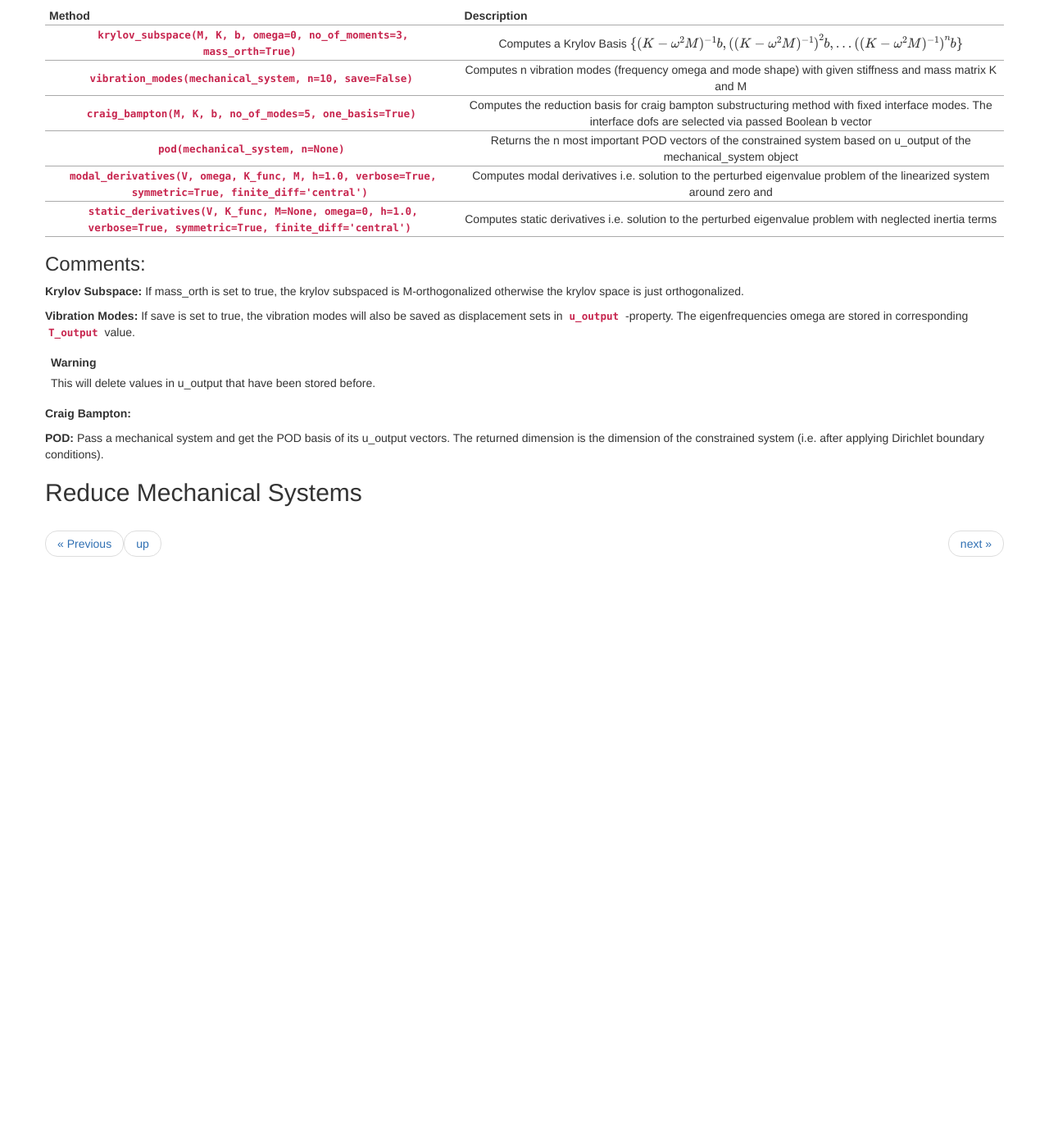
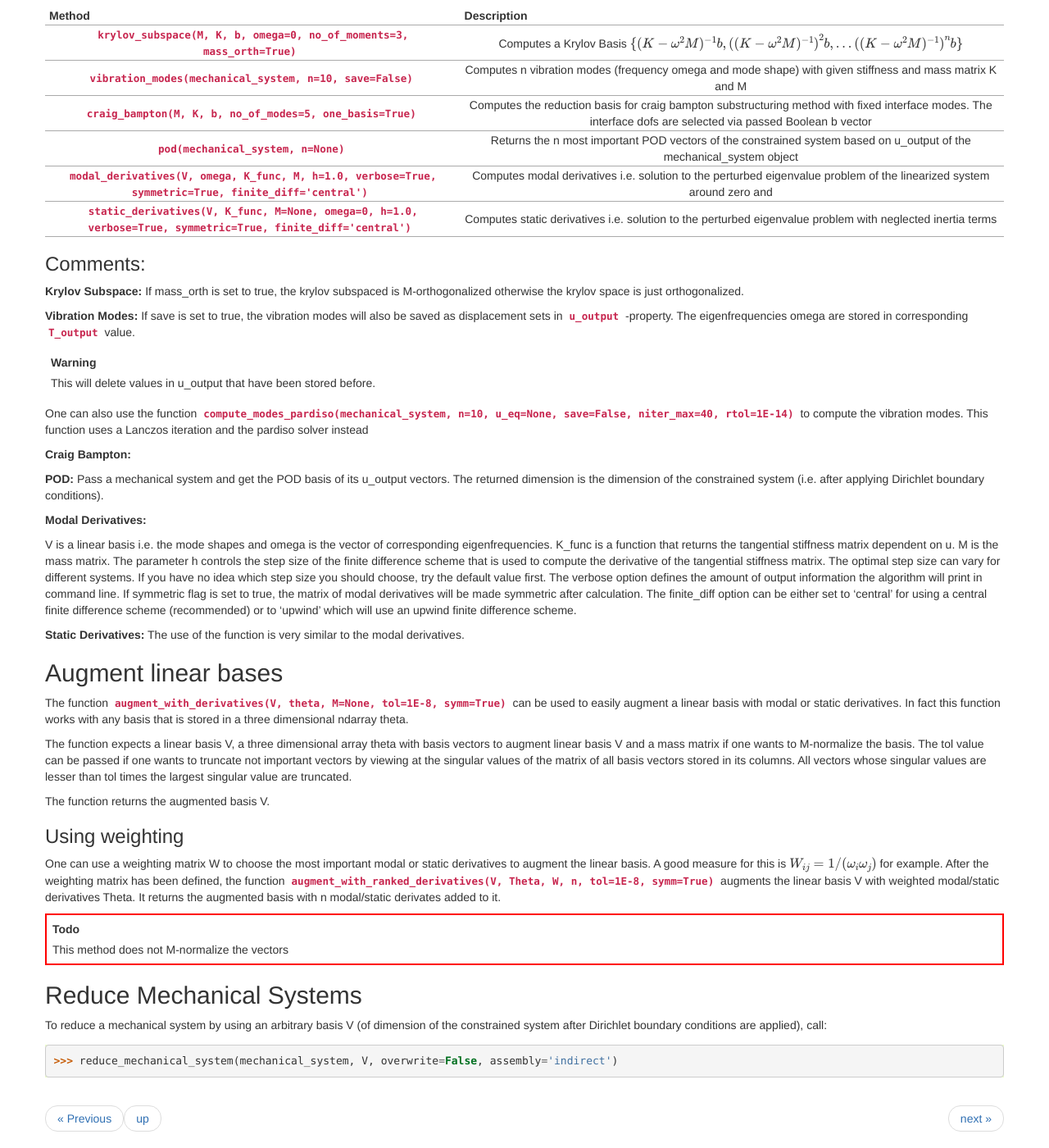
Before and after one commit to AppliedMechanics/AMfe, a Sphinx documentation site: the page built from docs/chapters/fundamentals/reduced_basis.rst, in a window 1280 px wide and 1400 px high, scrolled down 335 px. Shown: the whole window at 82% size. Built offline with Sphinx 7.4.7, drawn with Linux system fonts in a browser that asks for light colours; pages that are not in the unit, such as notebooks, are missing from menus; before the commit the page ends 1034 px from its top, so only the background shows below that.

Commit message:
Added documentation to reduced_basis

```diff
--- a/docs/chapters/fundamentals/mechanical_system.rst
+++ b/docs/chapters/fundamentals/mechanical_system.rst
@@ -95,9 +95,9 @@ Example: Define a linear time function::
 The shadow_area parameter is Boolean parameter. If this parameter is set to true, the applied force will be scaled
 by the projected area of the boundary in the direction of the applied force. This only makes sense if a tuple of
 coordinates are passed for the direct-parameter.
-Example: Apply a linearly increased force with 1000 units after one second in x direction on physical group 105::
+Example: Apply a linearly increased force (using the time_func definition above) with 1000 units after one second in x direction on physical group 105::
 
-    >>> mechanical_system.apply_neumann_boundaries(105,1000,(1,0,0), lambda t: t)
+    >>> mechanical_system.apply_neumann_boundaries(105,1000,(1,0,0), time_func)
 
 
 
--- a/docs/chapters/fundamentals/reduced_basis.rst
+++ b/docs/chapters/fundamentals/reduced_basis.rst
@@ -43,13 +43,65 @@ in corresponding :py:attr:`T_output<amfe.mechanical_system.MechanicalSystem.T_ou
 
     This will delete values in u\_output that have been stored before.
 
+One can also use the function
+:py:func:`compute_modes_pardiso(mechanical_system, n=10, u_eq=None, save=False, niter_max=40, rtol=1E-14)<amfe.reduced_basis.compute_mode_pardiso>`
+to compute the vibration modes. This function uses a Lanczos iteration and the pardiso solver instead
+
 **Craig Bampton:**
 
 **POD:** Pass a mechanical system and get the POD basis of its u_output vectors. The returned dimension is the
 dimension of the constrained system (i.e. after applying Dirichlet boundary conditions).
 
+**Modal Derivatives:**
+
+V is a linear basis i.e. the mode shapes and omega is the vector of corresponding eigenfrequencies. K_func is a function that returns the tangential stiffness matrix dependent on u.
+M is the mass matrix. The parameter h controls the step size of the finite difference scheme that is used to compute
+the derivative of the tangential stiffness matrix. The optimal step size can vary for different systems.
+If you have no idea which step size you should choose, try the default value first.
+The verbose option defines the amount of output information the algorithm will print in command line.
+If symmetric flag is set to true, the matrix of modal derivatives will be made symmetric after calculation.
+The finite_diff option can be either set to 'central' for using a central finite difference scheme (recommended) or
+to 'upwind' which will use an upwind finite difference scheme.
+
+**Static Derivatives:** The use of the function is very similar to the modal derivatives.
+
+Augment linear bases
+--------------------
+
+The function
+:py:func:`augment_with_derivatives(V, theta, M=None, tol=1E-8, symm=True)<amfe.reduced_basis.augment_with_derivatives>`
+can be used to easily augment a linear basis with modal or static derivatives.
+In fact this function works with any basis that is stored in a three dimensional ndarray theta.
+
+The function expects a linear basis V, a three dimensional array theta with basis vectors to augment linear basis V
+and a mass matrix if one wants to M-normalize the basis.
+The tol value can be passed if one wants to truncate not important vectors by viewing at the singular values of the
+matrix of all basis vectors stored in its columns. All vectors whose singular values are lesser than tol times the
+largest singular value are truncated.
+
+The function returns the augmented basis V.
+
+
+Using weighting
+^^^^^^^^^^^^^^^
+
+One can use a weighting matrix W to choose the most important modal or static derivatives to augment the linear basis.
+A good measure for this is :math:`W_{ij} = 1/(\omega_i \omega_j)` for example.
+After the weighting matrix has been defined, the function
+:py:func:`augment_with_ranked_derivatives(V, Theta, W, n, tol=1E-8, symm=True)<amfe.reduced_basis.augment_with_ranked_derivatives>`
+augments the linear basis V with weighted modal/static derivatives Theta.
+It returns the augmented basis with n modal/static derivates added to it.
+
+.. todo::
+
+    This method does not M-normalize the vectors
 
 
 
 Reduce Mechanical Systems
 -------------------------
+
+To reduce a mechanical system by using an arbitrary basis V (of dimension of the constrained system after Dirichlet
+boundary conditions are applied), call::
+
+    >>> reduce_mechanical_system(mechanical_system, V, overwrite=False, assembly='indirect')
```
Also changed, not shown: 1 other file.
